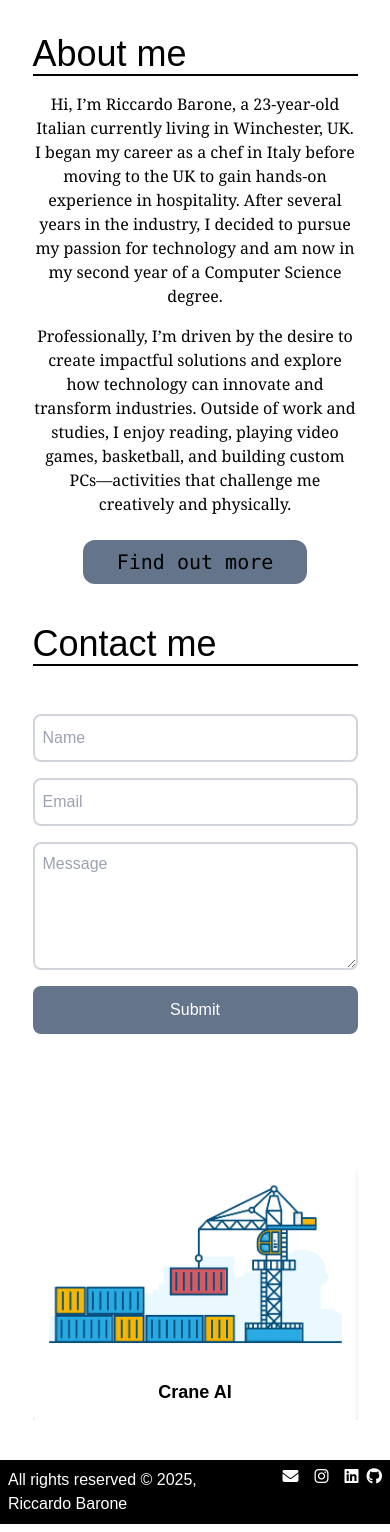
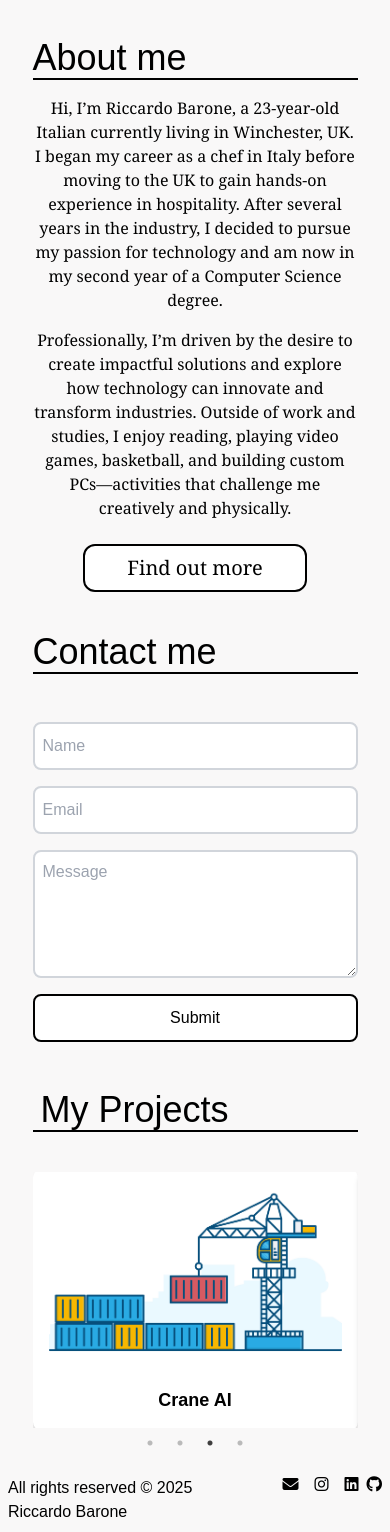
Before and after one commit to Riccardo105/WebPortfolio, a Next.js app: page / in a window 390 px wide. Shown: the part 1045-2577 px from the top of the page. Built offline with nearby package versions, Linux system fonts and the light colour scheme; grey boxes are pictures that could not be loaded; what tailwindcss-motion would draw is missing.

Commit message:
#08 completed about page

```diff
--- a/src/app/globals.css
+++ b/src/app/globals.css
@@ -22,11 +22,11 @@ body {
 
 
   .slick-prev:before {
-    color: white !important;  /* Change the color of the previous arrow */
+    color: black !important;  /* Change the color of the previous arrow */
   }
 
   .slick-next:before {
-    color: white !important;
+    color: black !important;
       /* Change the color of the next arrow */
   }
 
@@ -38,6 +38,6 @@ body {
   }
 
  .slick-dots button:before{
-  color: white !important; /* Change the color of the dots */
+  color: black !important; /* Change the color of the dots */
 
  }
--- a/src/app/layout.tsx
+++ b/src/app/layout.tsx
@@ -35,7 +35,7 @@ export default function RootLayout({
       </head>
 
       <body
-        className={`${geistSans.variable} ${geistMono.variable} antialiased  flex flex-col min-h-screen bg-white text-black`}
+        className={`${geistSans.variable} ${geistMono.variable} antialiased  flex flex-col min-h-screen bg-custom-pearl text-black`}
       >
         <Header />
         <main className="flex flex-col flex-grow">{children}</main>
--- a/src/app/page.tsx
+++ b/src/app/page.tsx
@@ -34,7 +34,7 @@ export default function Home() {
             <p className="text-5xl xl:text-6xl  m-4 font-serif">
               Riccardo Barone
             </p>
-            <p className="text-lg m-4 font-serif ">
+            <p className="text-lg m-4 font-serif">
               Computer Science student with a passion for software engineering
               and cybersecurity, dedicated to building innovative and secure
               solutions
@@ -43,7 +43,7 @@ export default function Home() {
             {/*dowload resume button on desktop*/}
             <button
               type="button"
-              className="flex flew-row hidden mt-6 mx-4 text-xl  p-2 rounded-xl font-serif xl:flex border-2 border-black"
+              className="flex flew-row hidden mt-6 mx-4 text-xl  p-2 rounded-xl font-serif xl:flex bg-white border-2 border-black"
             >
               <i className=" fa-solid fa-download mx-2"></i> Download Resume
             </button>
@@ -60,7 +60,7 @@ export default function Home() {
           {/*dowload resume button on mobile*/}
           <button
             type="button"
-            className="flex flew-row justify-center w-56 mt-6 mx-auto text-xl p-2 rounded-xl font-mono xl:hidden border-1 border-black"
+            className="flex flew-row justify-center w-56 mt-6 mx-auto text-xl p-2 rounded-xl font-serif xl:hidden  bg-white border-2 border-black"
           >
             <i className=" fa-solid fa-download mx-2"></i> Download Resume
           </button>
@@ -105,7 +105,7 @@ export default function Home() {
             challenge me creatively and physically.
           </p>
           <a
-            className="justify-center text-center mt-6 w-56 mx-auto text-xl bg-slate-500 p-2 rounded-xl font-mono"
+            className="justify-center text-center mt-6 w-56 mx-auto text-xl bg-white border-black border-2 p-2 rounded-xl font-serif"
             href="/about"
           >
             Find out more
@@ -121,7 +121,7 @@ export default function Home() {
 
       {/*projects carousel*/}
       <div className=" slider-wrapper w-5/6 justify-center mx-auto ">
-        <p className="text-start pl-2 text-4xl mt-10 text-white border-b-2 border-white">
+        <p className="text-start pl-2 text-4xl mt-10 border-b-2 border-black">
           My Projects
         </p>
         <Suspense fallback={<div>Loading...</div>}>
--- a/src/components/contactMeForm.tsx
+++ b/src/components/contactMeForm.tsx
@@ -23,7 +23,7 @@ export default function ContactMeForm() {
         ></textarea>
         <button
           type="submit"
-          className=" w-full h-12 p-2 my-2 bg-slate-500 text-white rounded-lg"
+          className=" w-full h-12 p-2 my-2 bg-white border-black border-2 rounded-lg"
         >
           Submit
         </button>
--- a/src/components/footer.tsx
+++ b/src/components/footer.tsx
@@ -2,11 +2,8 @@ import React from "react";
 
 export default function Footer() {
   return (
-    <footer className="flex flex-row items-start  bg-black text-white">
-      <p className="p-2">
-        {" "}
-        All rights reserved {"\u00A9"} 2025, Riccardo Barone
-      </p>
+    <footer className="flex flex-row items-start">
+      <p className="p-2">All rights reserved {"\u00A9"} 2025 Riccardo Barone</p>
 
       <div className="flex flex-row p-2 ml-4">
         <a className="fa-solid fa-envelope px-2 xl:px-4"></a>
--- a/src/components/header.tsx
+++ b/src/components/header.tsx
@@ -108,7 +108,7 @@ export default function Header() {
       {isMenuOpen && (
         <div
           ref={MenuRef}
-          className="BurgerMenu fixed top-0 left-0 w-full h-screen bg-black bg-opacity-100 flex p-6 flex-col z-50 motion-translate-y-in-100 motion-duration-1000"
+          className="BurgerMenu fixed top-0 left-0 w-full h-screen bg-custom-pearl bg-opacity-100 flex p-6 flex-col z-50 motion-translate-y-in-100 motion-duration-1000"
         >
           <div className="flex flex-row justify-between w-full overflow-hidden cursor-pointer">
             <MenuItems styling="mt-14 ml-4 text-3xl" />
--- a/tailwind.config.ts
+++ b/tailwind.config.ts
@@ -10,6 +10,7 @@ export default {
   theme: {
     extend: {
       colors: {
+        "custom-pearl": "#F9F8F8",
         'custom-grey': "#1B1B1B",
         background: "var(--background)",
         foreground: "var(--foreground)",
```
Also changed, not shown: src/app/about/page.tsx (+13 -10 lines).
